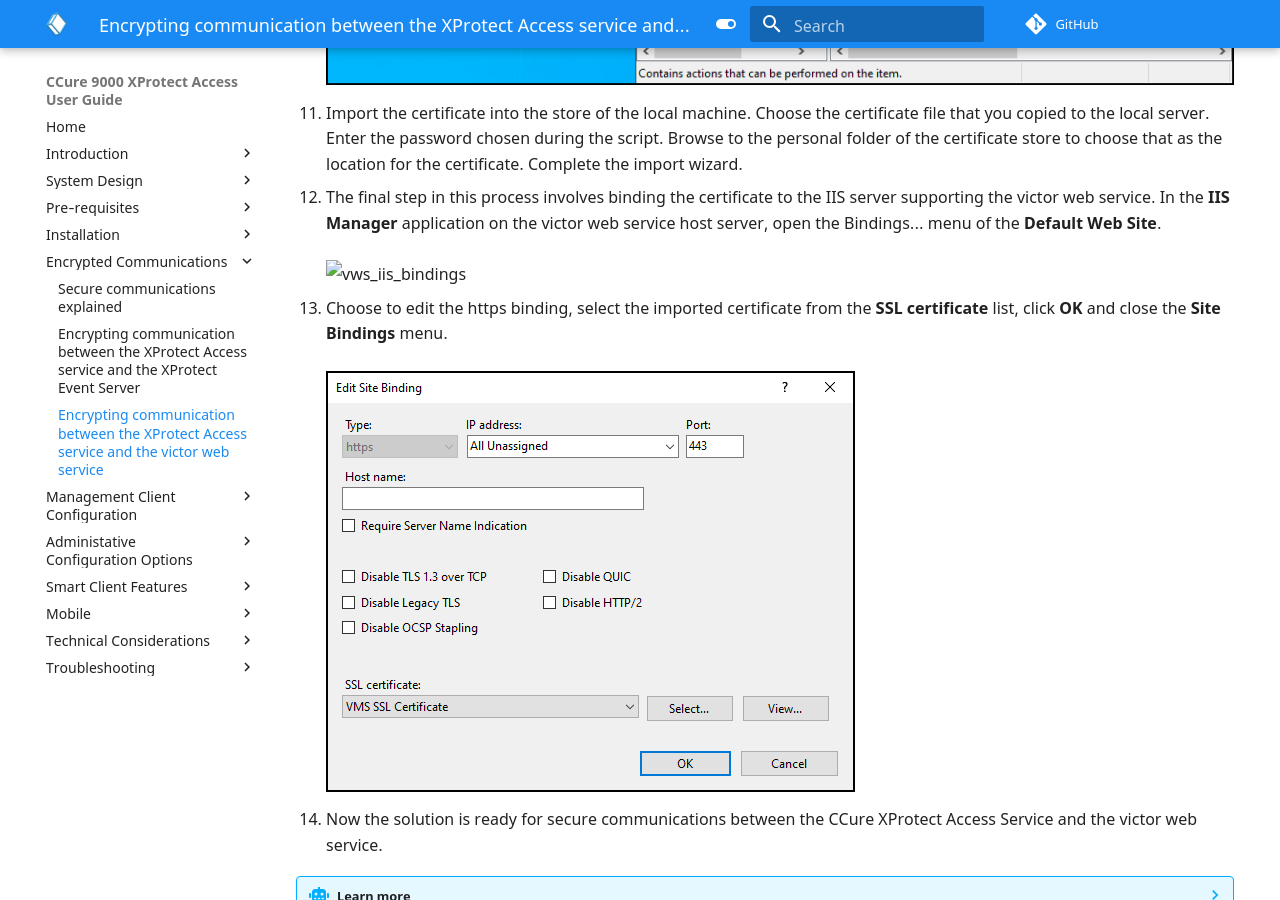
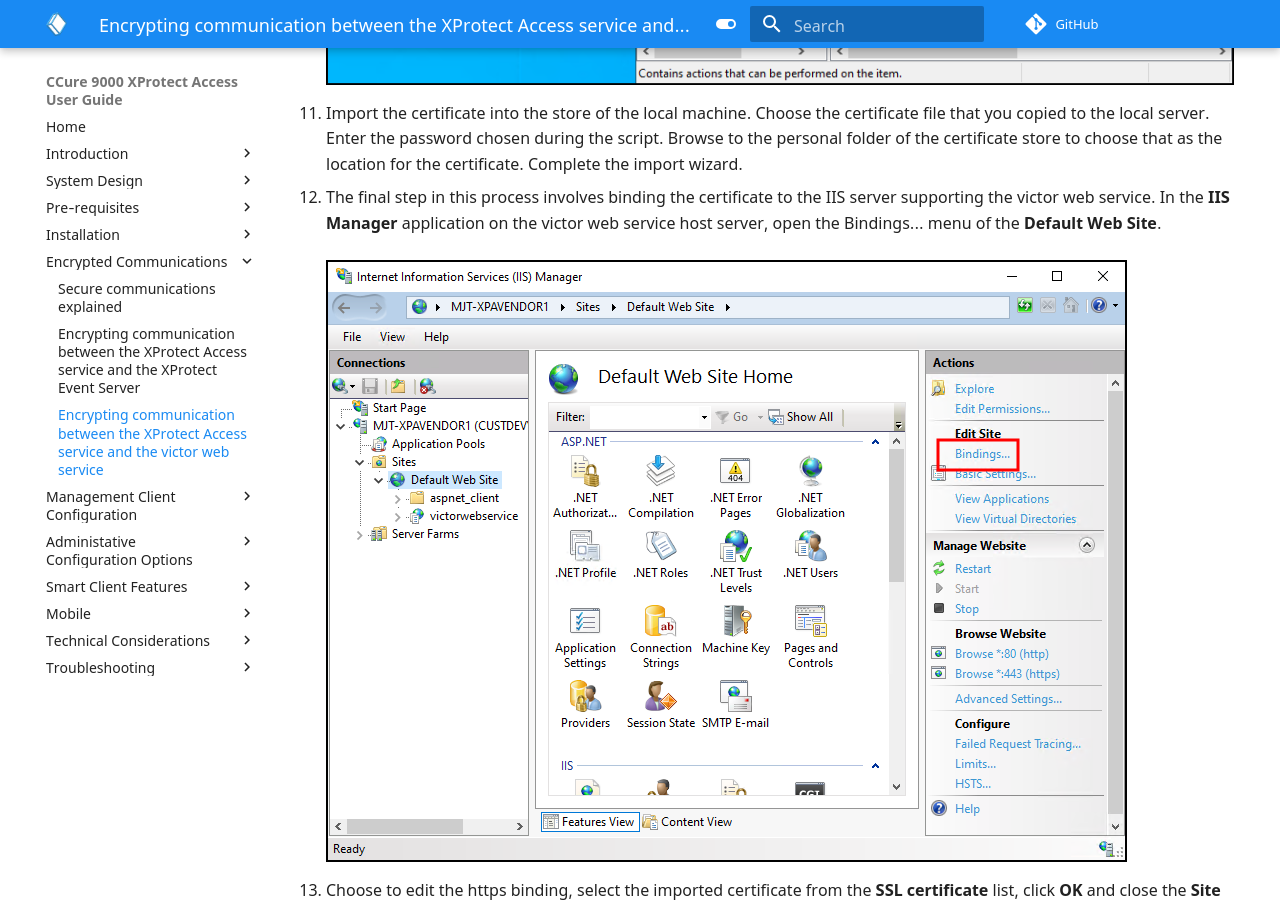
Before and after one commit to mjt-milestone/XPACCure9KDocSite, an MkDocs documentation site: the page built from docs/Encrypt/VWS.md, in a window 1280 px wide and 900 px high, scrolled down 4658 px. Built offline with MkDocs 1.6.1 and Material for MkDocs 9.7.7, drawn with Linux system fonts in a browser that asks for light colours; comment, search, counter and statistics services are not loaded.

Commit message:
fix a broken link

```diff
--- a/docs/Encrypt/VWS.md
+++ b/docs/Encrypt/VWS.md
@@ -86,7 +86,7 @@
 11. Import the certificate into the store of the local machine. Choose the certificate file that you copied to the local server. Enter the password chosen during the script. Browse to the personal folder of the certificate store to choose that as the location for the certificate. Complete the import wizard.
 12. The final step in this process involves binding the certificate to the IIS server supporting the victor web service. In the **IIS Manager** application on the victor web service host server, open the Bindings... menu of the **Default Web Site**.</br>
     </br>
-    ![vws_iis_bindings](CX.vwsIISbind.png)</br>
+    ![vws_iis_bindings](img/CX.vwsIISbind.png)</br>
 13. Choose to edit the https binding, select the imported certificate from the **SSL certificate** list, click **OK** and close the **Site Bindings** menu.</br>
     </br>
     ![binding_443](img/CX.edit443binding.png)</br>
```
